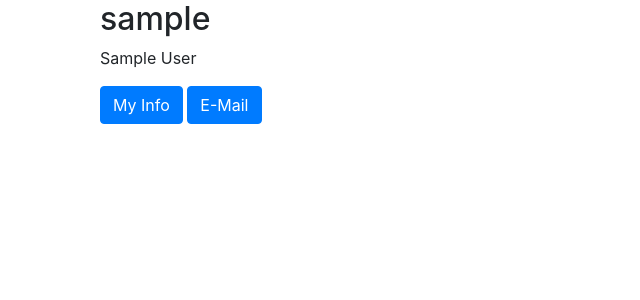
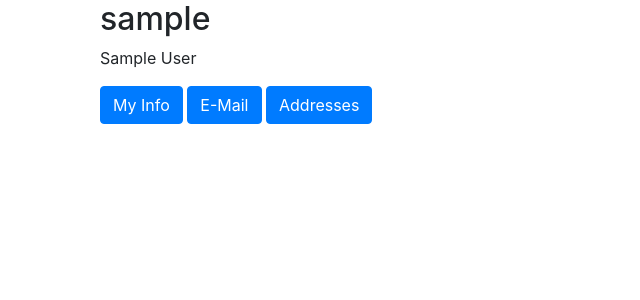
Before and after one commit to ad-m/taravel, a Django app: a page that uses taravel/users/templates/users/user_detail.html in a window 1280 px wide. Shown: the part 56-356 px from the top of the page, without its empty margins (0-640 px from the left). Run offline with Django 3.2, Linux system fonts and the light colour scheme; the visitor is signed in with stand-in values (Sample User, id 1); data comes from the database, SQL or seed files in the repository; parts of the project's set-up code (start-up, migrations or seed data) failed here and were passed over; some libraries are stand-ins or nearby versions.

Commit message:
Added link to adddress in user profile

```diff
--- a/taravel/users/templates/users/user_detail.html
+++ b/taravel/users/templates/users/user_detail.html
@@ -1,7 +1,7 @@
 {% extends "base.html" %}
-{% load static %}
+{% load static i18n %}
 
-{% block title %}User: {{ object.username }}{% endblock %}
+{% block title %}{% trans 'User' %}: {{ object.username }}{% endblock %}
 
 {% block content %}
 <div class="container">
@@ -21,8 +21,9 @@
 <div class="row">
 
   <div class="col-sm-12 ">
-    <a class="btn btn-primary" href="{% url 'users:update' %}">My Info</a>
-    <a class="btn btn-primary" href="{% url 'account_email' %}">E-Mail</a>
+    <a class="btn btn-primary" href="{% url 'users:update' %}">{% trans 'My Info' %}</a>
+    <a class="btn btn-primary" href="{% url 'account_email' %}">{% trans 'E-Mail' %}</a>
+    <a class="btn btn-primary" href="{% url 'addresses:list' username=object.username %}">{% trans 'Addresses' %}</a>
     <!-- Your Stuff: Custom user template urls -->
   </div>
 
```
